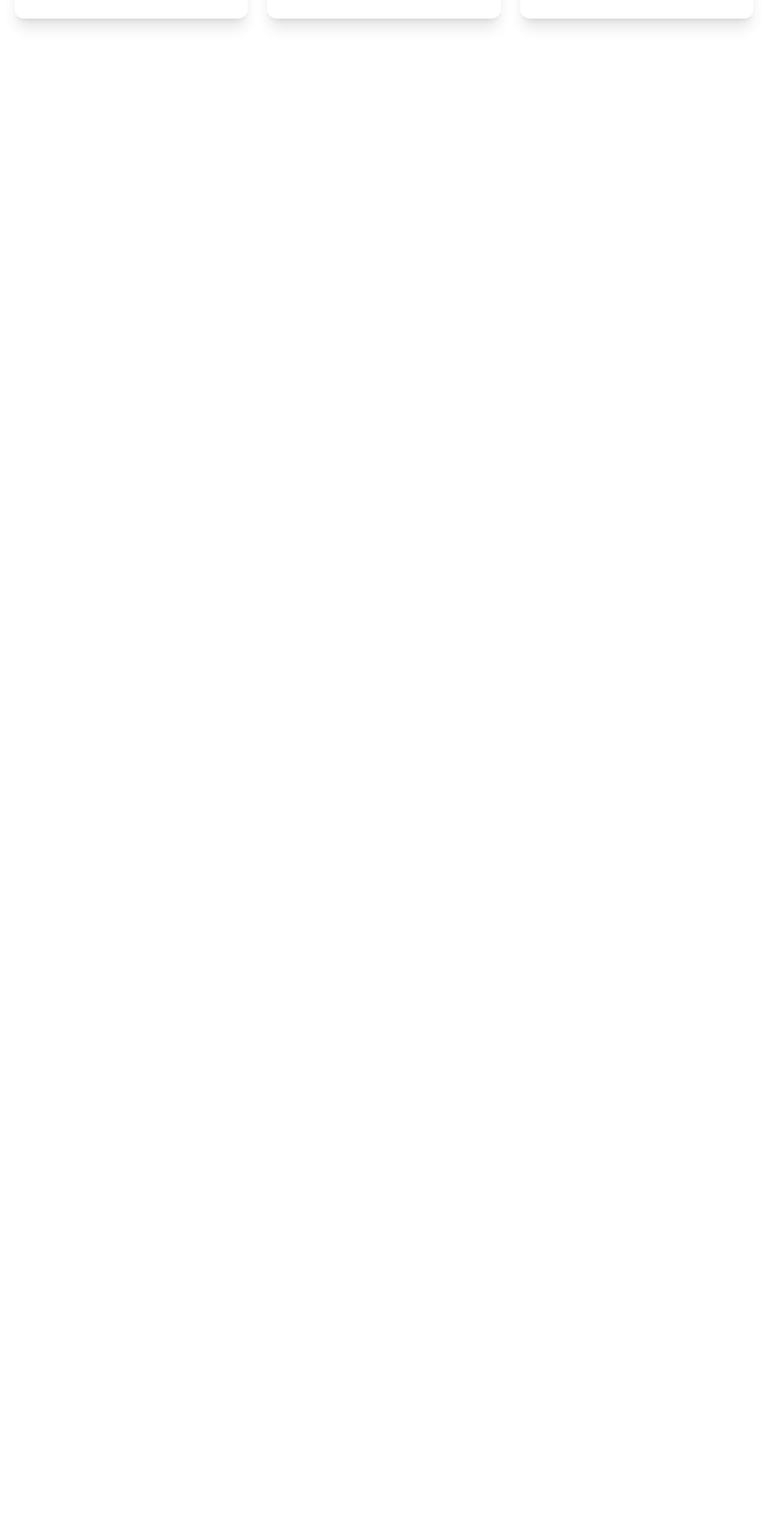
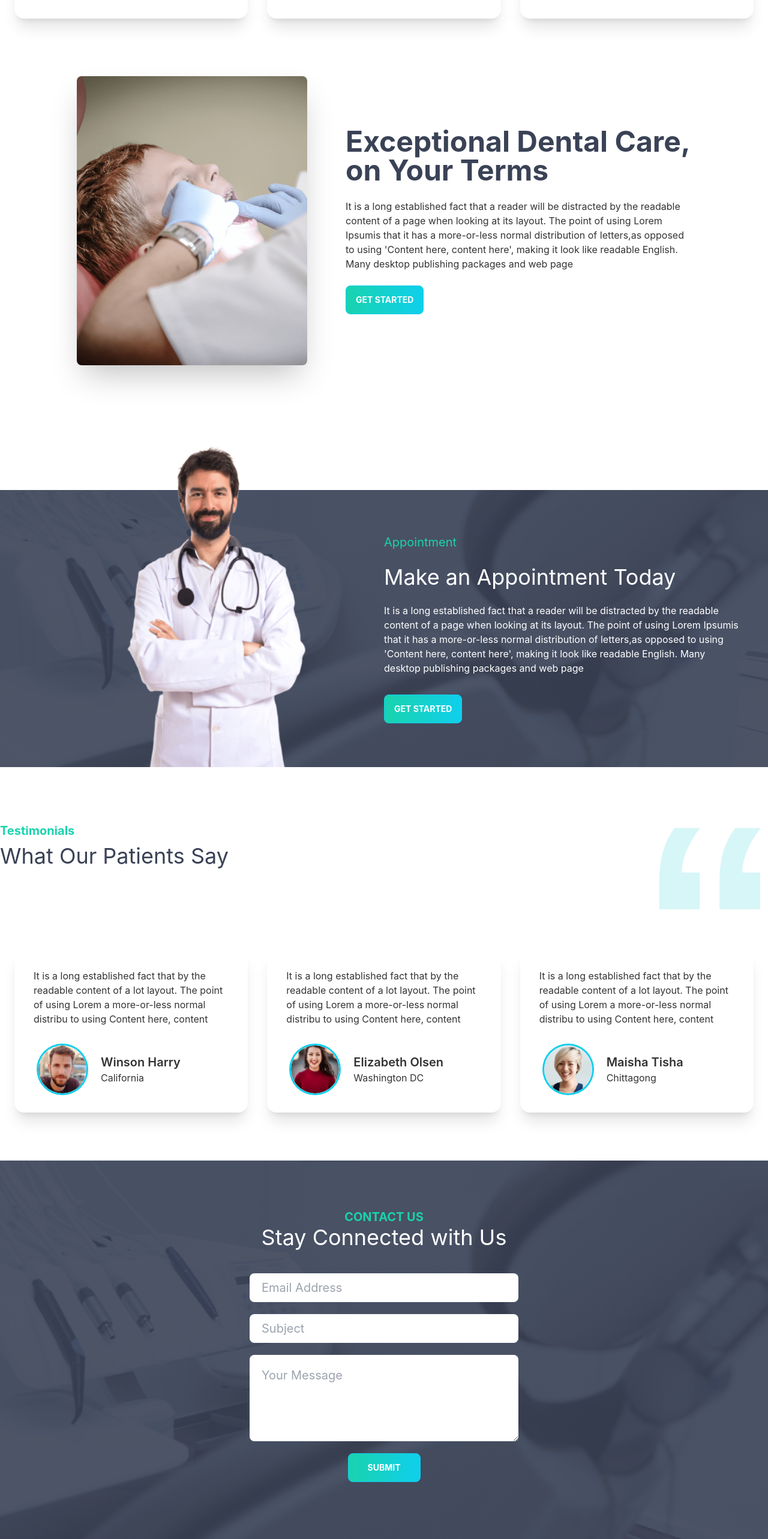
Before and after one commit to mdsaifullah-wd/doctors-portal-client-side, a React (Create React App) app: page / in a window 1280 px wide. Shown: the part 1580-4146 px from the top of the page at 60% size. Before the commit the page ends 1691 px from the top, so only its background shows below. Built offline with nearby package versions, Linux system fonts and the light colour scheme.

Commit message:
add reviews and contact section

```diff
--- /dev/null
+++ b/src/Pages/Home/About.js
@@ -0,0 +1,33 @@
+import React from 'react';
+import treatment from '../../assets/images/treatment.png';
+import PrimaryButton from '../Shared/Buttons/PrimaryButton';
+
+const About = () => {
+  return (
+    <section className='hero container sm:px-8 md:px-28 mx-auto my-20'>
+      <div className='hero-content flex-col lg:flex-row gap-16'>
+        <img
+          src={treatment}
+          className='max-w-sm rounded-lg shadow-2xl flex-1'
+          alt=''
+        />
+        <div className='flex-1'>
+          <h1 className='text-5xl text-accent font-bold'>
+            Exceptional Dental Care, on Your Terms
+          </h1>
+          <p className='py-6'>
+            It is a long established fact that a reader will be distracted by
+            the readable content of a page when looking at its layout. The point
+            of using Lorem Ipsumis that it has a more-or-less normal
+            distribution of letters,as opposed to using 'Content here, content
+            here', making it look like readable English. Many desktop publishing
+            packages and web page
+          </p>
+          <PrimaryButton>Get Started</PrimaryButton>
+        </div>
+      </div>
+    </section>
+  );
+};
+
+export default About;
--- /dev/null
+++ b/src/Pages/Home/Appointment.js
@@ -0,0 +1,35 @@
+import React from 'react';
+import bg from '../../assets/images/appointment.png';
+import doctor from '../../assets/images/doctor.png';
+import PrimaryButton from '../Shared/Buttons/PrimaryButton';
+
+const Appointment = () => {
+  return (
+    <section
+      style={{
+        backgroundImage: `url(${bg})`,
+        backgroundPosition: 'center',
+        backgroundSize: 'cover',
+      }}
+      className='flex justify-between items-center mt-48 mb-20 px-12'>
+      <div className='flex-1 mt-[-130px]'>
+        <img src={doctor} alt='' />
+      </div>
+      <div className='text-white flex-1'>
+        <h3 className='text-secondary text-xl mb-6'>Appointment</h3>
+        <h2 className='text-4xl mb-6'>Make an Appointment Today</h2>
+        <p className='text-base mb-8'>
+          It is a long established fact that a reader will be distracted by the
+          readable content of a page when looking at its layout. The point of
+          using Lorem Ipsumis that it has a more-or-less normal distribution of
+          letters,as opposed to using 'Content here, content here', making it
+          look like readable English. Many desktop publishing packages and web
+          page
+        </p>
+        <PrimaryButton>Get Started</PrimaryButton>
+      </div>
+    </section>
+  );
+};
+
+export default Appointment;
--- /dev/null
+++ b/src/Pages/Home/Contact.js
@@ -0,0 +1,48 @@
+import React from 'react';
+import bg from '../../assets/images/appointment.png';
+import PrimaryButton from '../Shared/Buttons/PrimaryButton';
+
+const Contact = () => {
+  return (
+    <section
+      className='py-20'
+      style={{
+        backgroundImage: `url(${bg})`,
+        backgroundPosition: 'center',
+        backgroundSize: 'cover',
+      }}>
+      <div className='text-center'>
+        <h3 className='text-secondary uppercase text-xl font-bold'>
+          Contact Us
+        </h3>
+        <h2 className='text-white text-4xl'>Stay Connected with Us</h2>
+      </div>
+      <form className='my-10 max-w-md mx-auto'>
+        <input
+          type='email'
+          name='email'
+          placeholder='Email Address'
+          className='block w-full h-12 focus:outline-0 text-xl p-5 rounded-lg mb-5'
+        />
+        <input
+          type='text'
+          name='subject'
+          placeholder='Subject'
+          className='block w-full h-12 focus:outline-0 text-xl p-5 rounded-lg mb-5'
+        />
+        <textarea
+          name='message'
+          placeholder='Your Message'
+          className='block w-full h-36 focus:outline-0 text-xl p-5 rounded-lg mb-5'
+        />
+        <div className='flex justify-center'>
+          <PrimaryButton type='submit'>
+            <span className='px-4'>Submit</span>
+          </PrimaryButton>
+        </div>
+      </form>
+    </section>
+  );
+};
+
+export default Contact;
--- a/src/Pages/Home/Home.js
+++ b/src/Pages/Home/Home.js
@@ -1,6 +1,10 @@
 import React from 'react';
+import About from './About';
+import Appointment from './Appointment';
 import Banner from './Banner';
+import Contact from './Contact';
 import Info from './Info';
+import Reviews from './Reviews';
 import Services from './Services';
 
 const Home = () => {
@@ -9,6 +13,10 @@ const Home = () => {
       <Banner />
       <Info />
       <Services />
+      <About />
+      <Appointment />
+      <Reviews />
+      <Contact />
     </div>
   );
 };
--- /dev/null
+++ b/src/Pages/Home/ReviewCard.js
@@ -0,0 +1,25 @@
+import React from 'react';
+
+const ReviewCard = ({ r }) => {
+  const { name, location, img, review } = r;
+  return (
+    <div class='card bg-base-100 shadow-xl'>
+      <div class='card-body items-center'>
+        <p>{review}</p>
+      </div>
+      <div className='flex gap-6 items-center ml-10 mb-8'>
+        <div class='avatar'>
+          <div class='w-20 rounded-full ring ring-primary'>
+            <img src={img} alt='' />
+          </div>
+        </div>
+        <div>
+          <p className='text-xl font-semibold'>{name}</p>
+          <p className='text-base'>{location}</p>
+        </div>
+      </div>
+    </div>
+  );
+};
+
+export default ReviewCard;
--- /dev/null
+++ b/src/Pages/Home/Reviews.js
@@ -0,0 +1,54 @@
+import React from 'react';
+import quote from '../../assets/icons/quote.svg';
+import people1 from '../../assets/images/people1.png';
+import people2 from '../../assets/images/people2.png';
+import people3 from '../../assets/images/people3.png';
+import ReviewCard from './ReviewCard';
+
+const Reviews = () => {
+  const reviews = [
+    {
+      name: 'Winson Harry',
+      location: 'California',
+      img: people1,
+      review:
+        'It is a long established fact that by the readable content of a lot layout. The point of using Lorem a more-or-less normal distribu to using Content here, content',
+    },
+    {
+      name: 'Elizabeth Olsen',
+      location: 'Washington DC',
+      img: people2,
+      review:
+        'It is a long established fact that by the readable content of a lot layout. The point of using Lorem a more-or-less normal distribu to using Content here, content',
+    },
+    {
+      name: 'Maisha Tisha',
+      location: 'Chittagong',
+      img: people3,
+      review:
+        'It is a long established fact that by the readable content of a lot layout. The point of using Lorem a more-or-less normal distribu to using Content here, content',
+    },
+  ];
+  return (
+    <section className='container mx-auto my-20'>
+      <div className='flex justify-between'>
+        <div>
+          <h3 className='text-secondary text-xl font-bold mt-3 mb-2'>
+            Testimonials
+          </h3>
+          <h2 className='text-accent text-4xl'>What Our Patients Say</h2>
+        </div>
+        <div>
+          <img src={quote} alt='' className='w-48 h-40' />
+        </div>
+      </div>
+      <div className='grid grid-cols-1 md:grid-cols-2 lg:grid-cols-3 gap-8 px-6 my-16'>
+        {reviews.map((r, index) => (
+          <ReviewCard key={index} r={r} />
+        ))}
+      </div>
+    </section>
+  );
+};
+
+export default Reviews;
```
